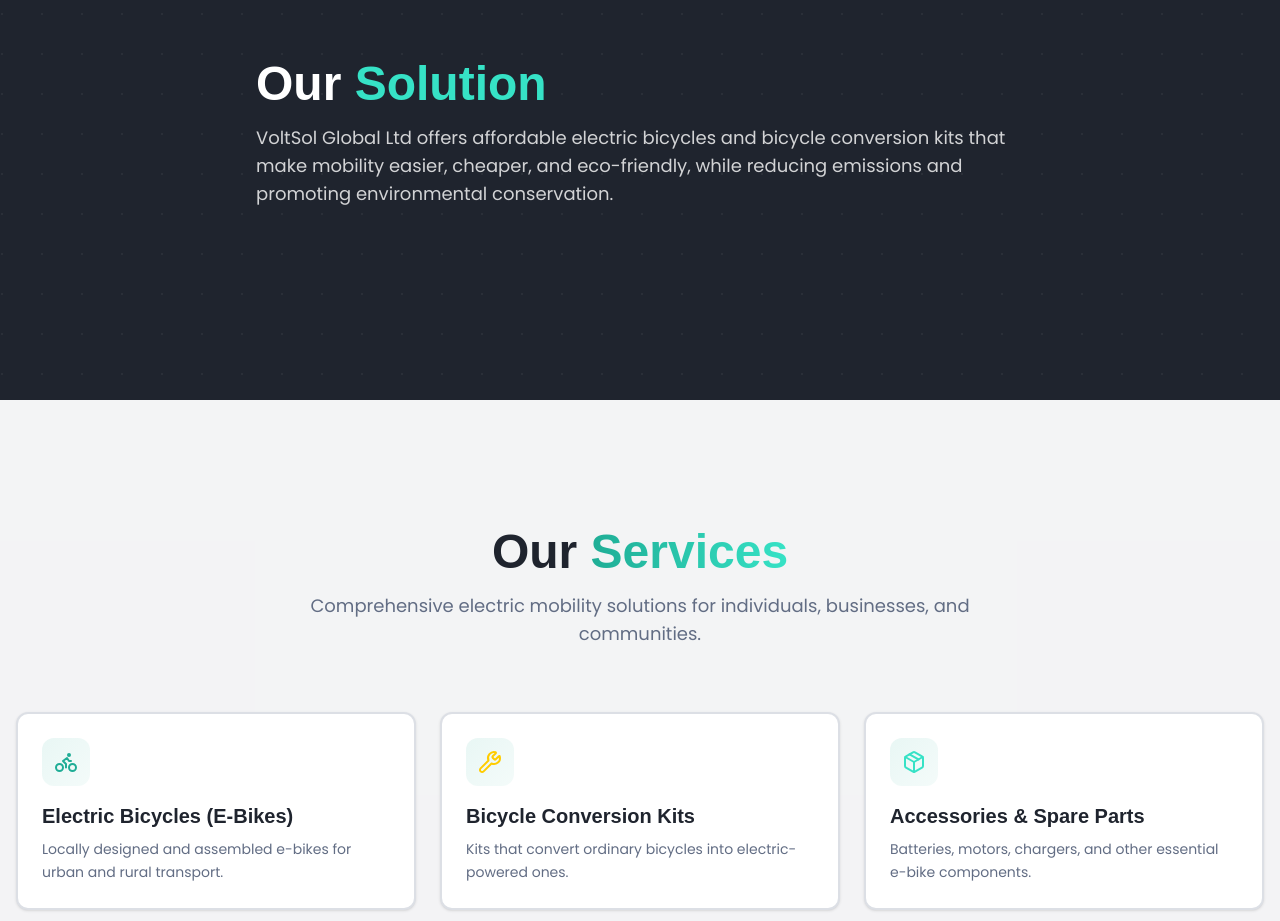
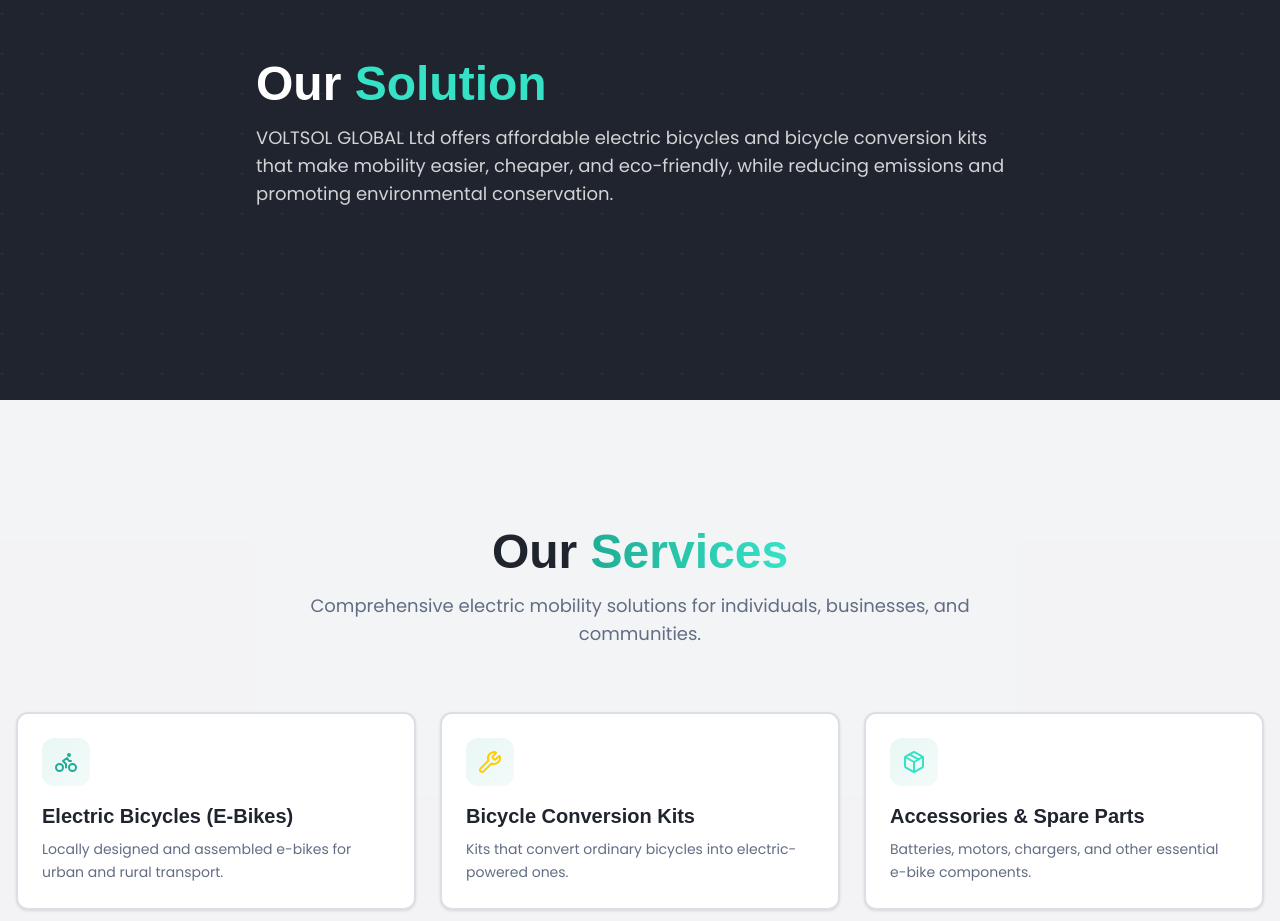
Before and after one commit to iraelie251006/voltsol, a Next.js app: page / in a window 1280 px wide. Shown: the part 2000-2921 px from the top of the page. Built offline with nearby package versions, Linux system fonts and the light colour scheme.

Commit message:
Update company name in Solution component to consistent uppercase styling

```diff
--- a/components/Solution.tsx
+++ b/components/Solution.tsx
@@ -16,7 +16,7 @@ const Solution = () => {
             Our <span className="text-primary-glow">Solution</span>
           </h2>
           <p className="text-lg text-secondary-foreground/80">
-            VoltSol Global Ltd offers affordable
+            VOLTSOL GLOBAL Ltd offers affordable
             electric bicycles and bicycle
             conversion kits that make mobility
             easier, cheaper, and eco-friendly,
```
